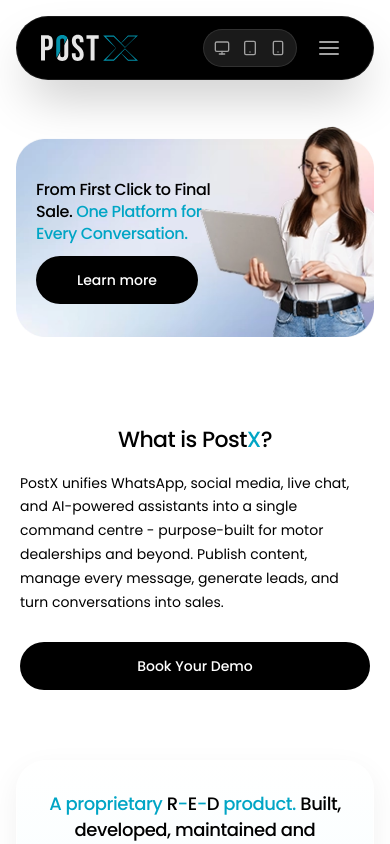
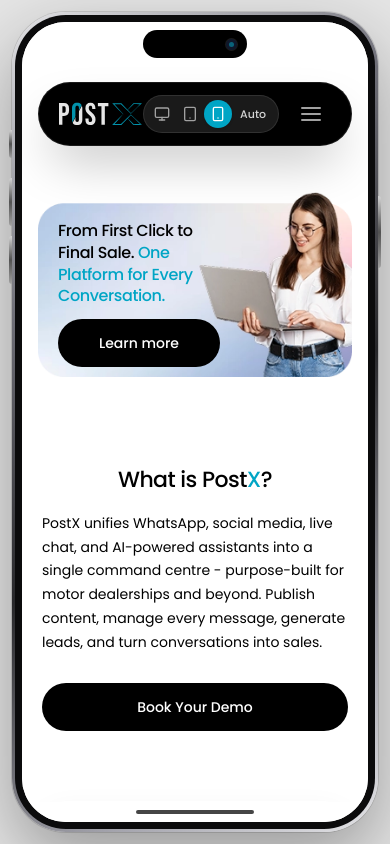
Before and after one commit to LabanRED/postx-website-2026, a Vue app: page / in a window 390 px wide. Shown: the top 844 px of the page. Built offline with nearby package versions, Linux system fonts and the light colour scheme.

Commit message:
Lock site rendering to mobile preview only

```diff
--- a/package.json
+++ b/package.json
@@ -1,7 +1,7 @@
 {
   "name": "postx-website-2026",
   "private": true,
-  "version": "0.0.51",
+  "version": "0.0.52",
   "type": "module",
   "scripts": {
     "dev": "vite",
--- a/src/composables/useDevicePreview.js
+++ b/src/composables/useDevicePreview.js
@@ -1,7 +1,7 @@
 import { ref } from 'vue'
 
-// Preview modes: 'auto' (100% natural responsive) | 'desktop' (1280px) | 'tablet' (768px) | 'mobile' (390px)
-export const activeDevice = ref('auto')
+// Preview mode locked to 'mobile'
+export const activeDevice = ref('mobile')
 
 // Only show in local development or if hostname is localhost
 export const isLocal = ref(
@@ -12,6 +12,6 @@ export const isLocal = ref(
      window.location.hostname.endsWith('.local')))
 )
 
-export const setDevice = (mode) => {
-  activeDevice.value = mode
+export const setDevice = () => {
+  activeDevice.value = 'mobile'
 }
```
